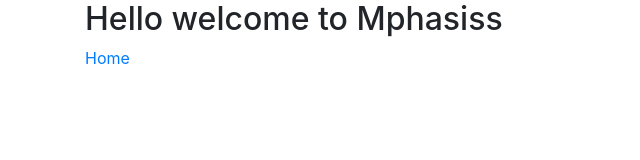
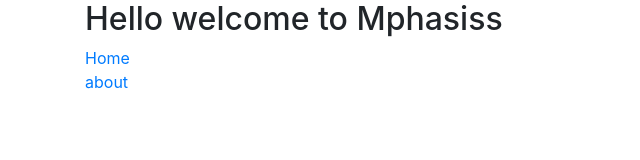
Before and after one commit to reddyappa/post-request, an Angular app: page / in a window 1280 px wide. Shown: the top 160 px of the page, without its empty margins (0-640 px from the left). Built offline with nearby package versions, Linux system fonts and the light colour scheme.

Commit message:
Update app.component.html
added menu about

```diff
--- a/src/app/app.component.html
+++ b/src/app/app.component.html
@@ -4,6 +4,9 @@
 <nav>
   <a routerLink="/home" routerLinkActive="active">Home</a>
 </nav>
+  <nav>
+  <a routerLink="/home" routerLinkActive="active">about</a>
+</nav>
 
 <router-outlet></router-outlet>
 </div>
```
